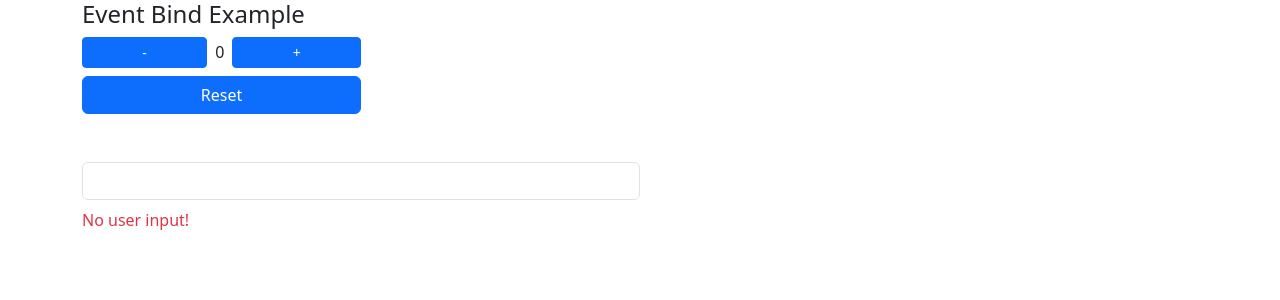
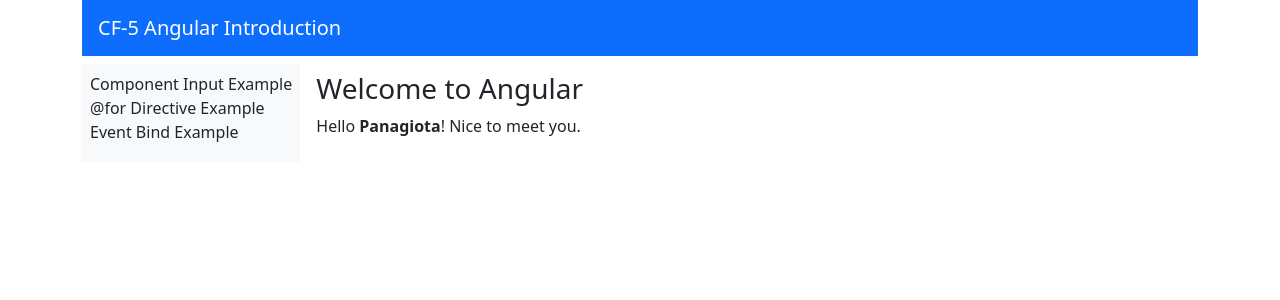
Before and after one commit to PanagiotaVas/angular-introduction, an Angular app: page /welcome in a window 1280 px wide. Before the commit this address led to /. Shown: the top 300 px of the page. Built offline with nearby package versions, Linux system fonts and the light colour scheme.

Commit message:
for upload 6

```diff
--- a/src/app/app.component.html
+++ b/src/app/app.component.html
@@ -14,17 +14,16 @@
 
 
 <div class="container ">
-  <!-- <h3>Welcome to Angular</h3>
-  <p>Hello <strong>{{name}}</strong>! Nice to meet you.</p>
 
+<!--
   <h4>Component input Example </h4>
  <div class="d-flex gap-5 text-nowrap">
       <app-person-table [person]="person0"></app-person-table>
       <app-person-table></app-person-table>
       <app-person-table [person]="person1"></app-person-table>
- </div>
+ </div> -->
 
- <h4>{{ '@for' }} Directive Example</h4>
+ <!-- <h4>{{ '@for' }} Directive Example</h4>
 
  <div class="d-flex flex-wrap text-nowrap gap-2">
     @for (user of users; track user) {
@@ -33,5 +32,23 @@
 
  </div> -->
 
- <app-event-bind-example></app-event-bind-example>
+ <!-- <app-event-bind-example></app-event-bind-example> -->
+
+
+ <div class="d-flex flex-column gap-2">
+    <nav class="navbar navbar-dark bg-primary justify-content-between">
+      <a role="button" class="navbar-brand ms-3" routerLink="">CF-5 Angular Introduction</a>
+    </nav>
+
+    <div class="d-flex flex-row gap-2">
+      <div class="d-flex flex-column text-nowrap bg-light p-2">
+        <span role="button">Component Input Example</span>
+        <span role="button">{{ '@for' }} Directive Example</span>
+        <span role="button" routerLink="event-bind-example">Event Bind Example</span>
+      </div>
+      <div class="flex-grow-1 p-2 text-nowrap">
+        <router-outlet></router-outlet>
+      </div>
+    </div>
+ </div>
 </div>
--- a/src/app/app.component.ts
+++ b/src/app/app.component.ts
@@ -2,16 +2,17 @@
 import { PersonTableComponent } from './components/person-table/person-table.component';
 import { Person } from './shared/interface/person';
 import { EventBindExampleComponent } from './components/event-bind-example/event-bind-example.component';
+import { RouterLink, RouterOutlet } from '@angular/router';
 
 @Component({
   selector: 'app-root',
   standalone: true,
-  imports: [PersonTableComponent, EventBindExampleComponent],
+  imports: [RouterLink, RouterOutlet, PersonTableComponent, EventBindExampleComponent],
   templateUrl: './app.component.html',
   styleUrl: './app.component.css'
 })
 export class AppComponent {
-  name = "Panagiota";
+
 
   person0: Person =
   {
--- a/src/app/app.routes.ts
+++ b/src/app/app.routes.ts
@@ -1,3 +1,9 @@
 import { Routes } from '@angular/router';
+import { EventBindExampleComponent } from './components/event-bind-example/event-bind-example.component';
+import { WelcomeComponent } from './components/welcome/welcome.component';
 
-export const routes: Routes = [];
+export const routes: Routes = [
+    {path: 'event-bind-example', component: EventBindExampleComponent},
+    {path: 'welcome', component: WelcomeComponent},
+    {path: '', redirectTo: '/welcome', pathMatch: 'full'}
+];
--- /dev/null
+++ b/src/app/components/welcome/welcome.component.html
@@ -0,0 +1,2 @@
+<h3>Welcome to Angular</h3>
+<p>Hello <strong>{{name}}</strong>! Nice to meet you.</p>
--- /dev/null
+++ b/src/app/components/welcome/welcome.component.ts
@@ -0,0 +1,12 @@
+import { Component } from '@angular/core';
+
+@Component({
+  selector: 'app-welcome',
+  standalone: true,
+  imports: [],
+  templateUrl: './welcome.component.html',
+  styleUrl: './welcome.component.css'
+})
+export class WelcomeComponent {
+  name = "Panagiota";
+}
```
Also changed, not shown: src/app/components/welcome/welcome.component.css (added).
